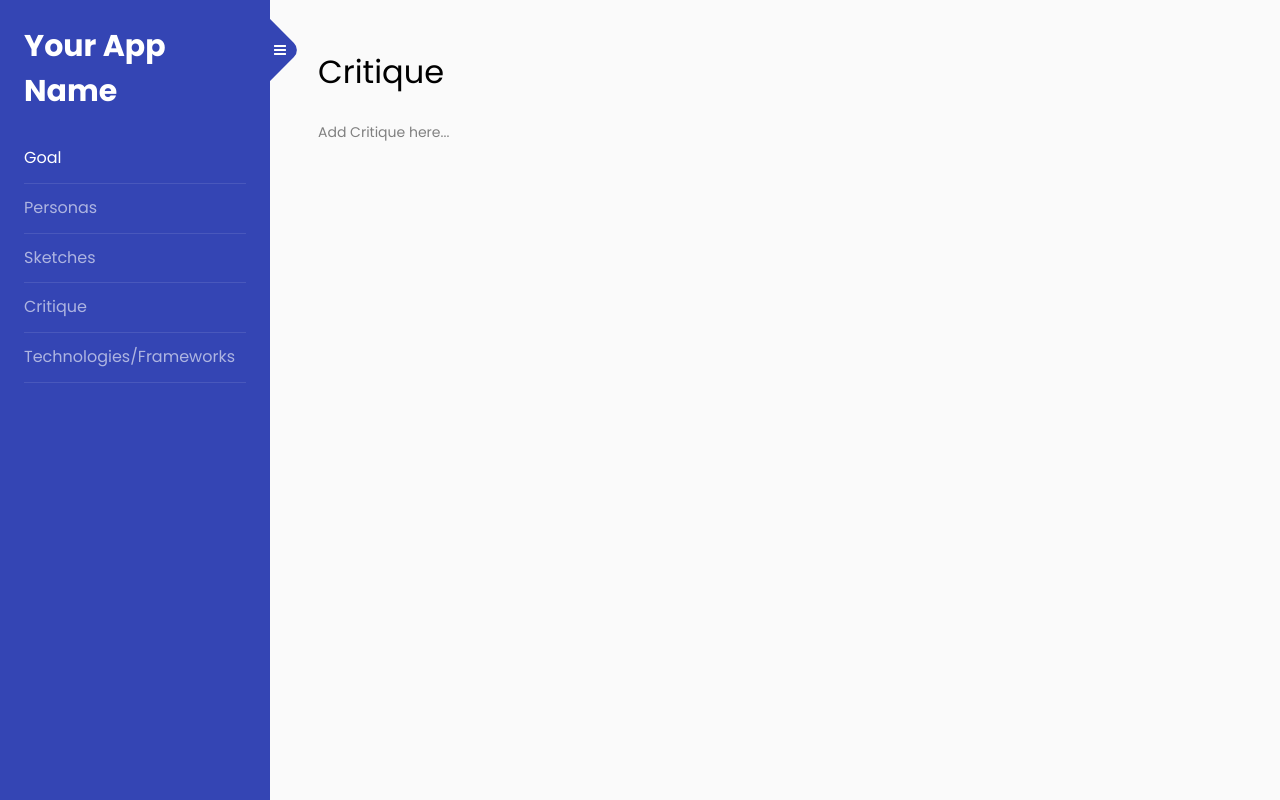
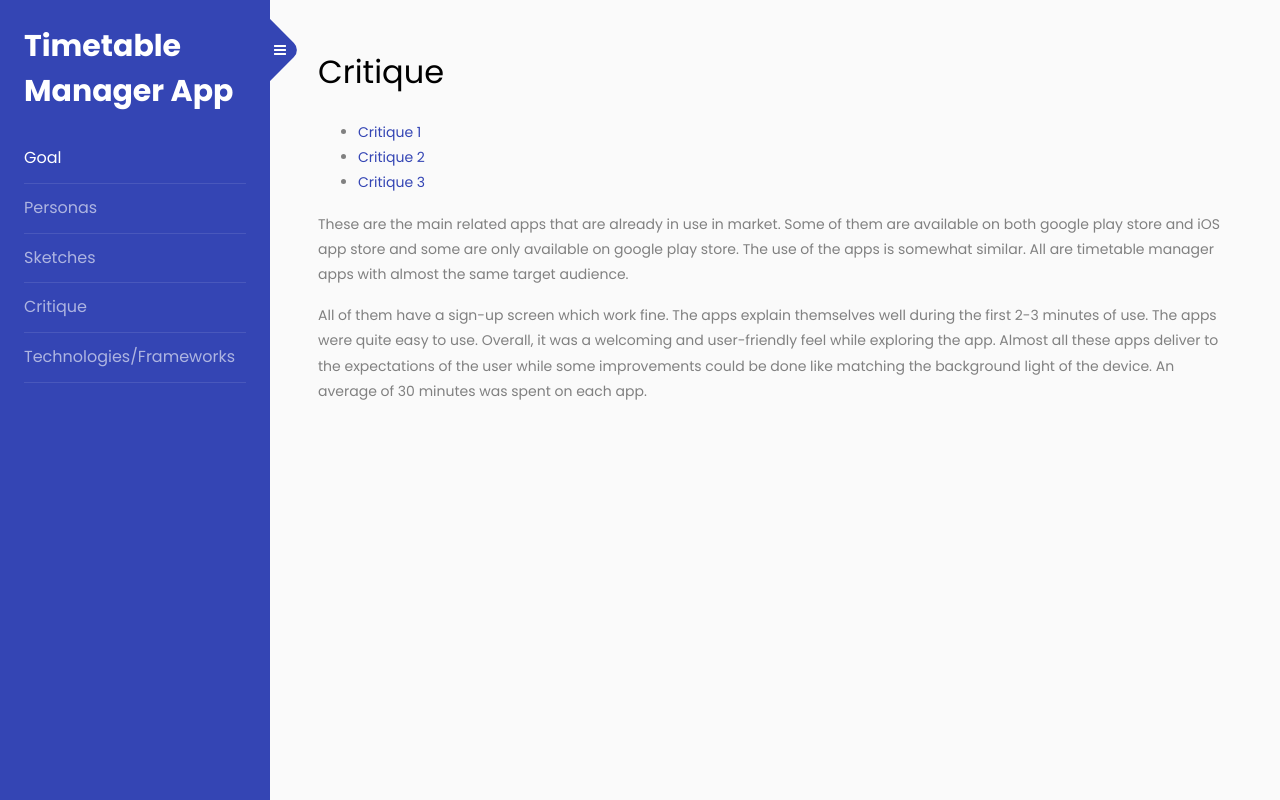
Before and after one commit to Talhamalhi/Mobile-Computing-, a plain HTML site: page timetablemanager/Critique.html in a window 1280 px wide. Drawn offline with Linux system fonts and the light colour scheme.

Commit message:
personas,goals,technologyy etc. files

```diff
--- a/timetablemanager/Critique.html
+++ b/timetablemanager/Critique.html
@@ -19,7 +19,7 @@
 	        </button>
         </div>
 				<div class="p-4">
-		  		<h1><a href="index.html" class="logo">Your App Name</a></h1>
+		  		<h1><a href="index.html" class="logo">Timetable Manager App</a></h1>
 	        <ul class="list-unstyled components mb-5">
 	          <li class="active">
 	            <a href="index.html"> Goal</a>
@@ -43,7 +43,14 @@
 
       <div id="content" class="p-4 p-md-5 pt-5">
         <h2 class="mb-4">Critique</h2>
-        <p>Add Critique here...</p>
+		<ul>
+				  <li><a href="critique 1.png">Critique 1</a></li>
+				   <li><a href="critique 2.png">Critique 2</a></li>
+				    <li><a href="critique 3.png">Critique 3</a></li>
+				  </ul>
+        <p>These are the main related apps that are already in use in market. Some of them are available on both google play store and iOS app store and some are only available on google play store. The use of the apps is somewhat similar. All are timetable manager apps with almost the same target audience. </p>
+<p>All of them have a sign-up screen which work fine. The apps explain themselves well during the first 2-3 minutes of use. The apps were quite easy to use. Overall, it was a welcoming and user-friendly feel while exploring the app. Almost all these apps deliver to the expectations of the user while some improvements could be done like matching the background light of the device. An average of 30 minutes was spent on each app.
+</p>
       </div>
 		</div>
 
```
Also changed, not shown: timetablemanager/Index.html (+1 -1 lines), timetablemanager/Sketches.html (+1 -1 lines), timetablemanager/Technologies.html (+2 -2 lines), timetablemanager/critique 1.PNG (added), timetablemanager/critique 2.PNG (added), timetablemanager/critique 3.PNG (added).
